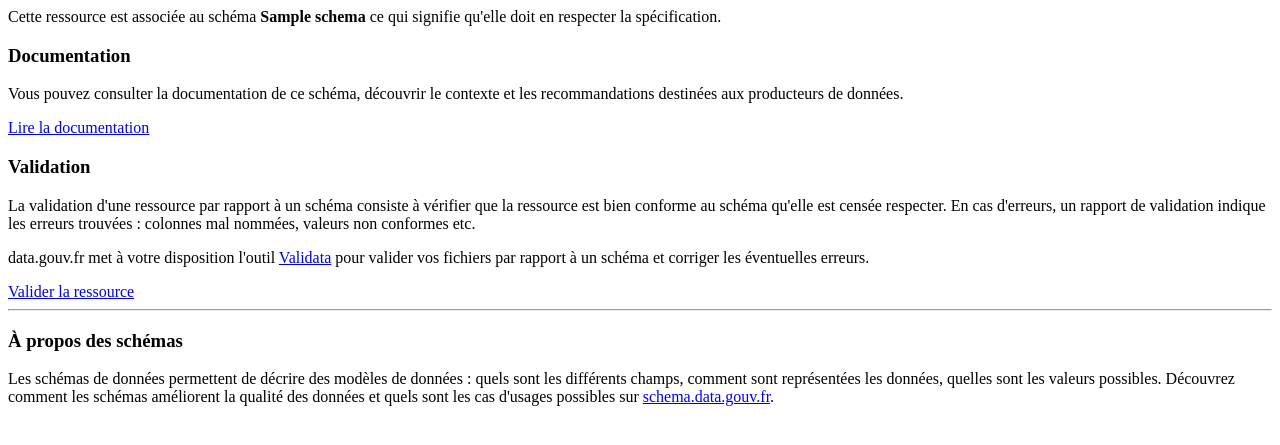
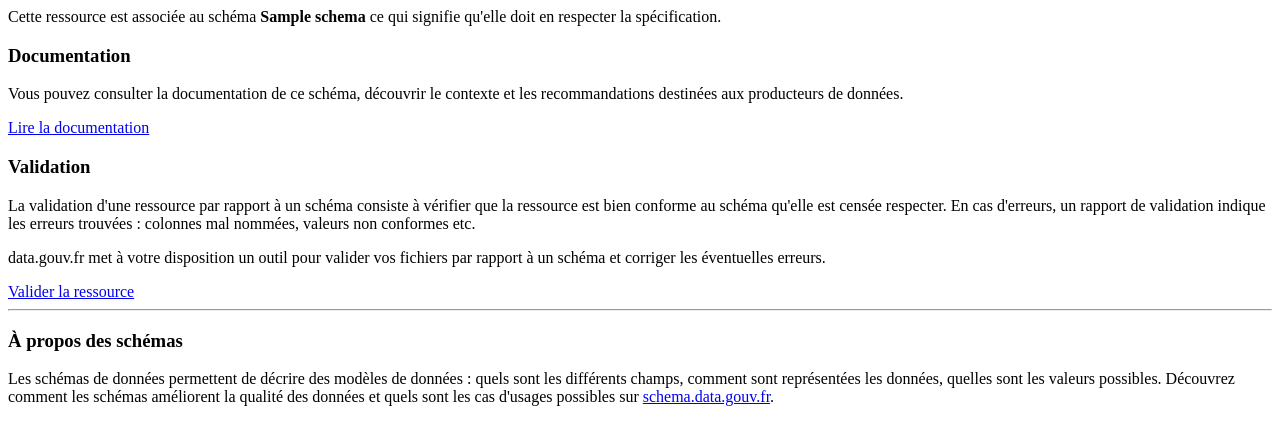
Before and after one commit to etalab/udata-schema-gouvfr, a Python web app: template udata_schema_gouvfr/templates/modal.html in a window 1280 px wide. Shown: the top 445 px of the page. Run offline with Jinja, Linux system fonts and the light colour scheme; the template is opened without the code that fills it: most values are stand-ins (such as "Sample title", 1, 10 or a date in 2020).

Commit message:
Remove extra link to Validata
Co-authored-by: Alexandre Bulté <alexandre.bulte@data.gouv.fr>

```diff
--- a/udata_schema_gouvfr/templates/modal.html
+++ b/udata_schema_gouvfr/templates/modal.html
@@ -36,7 +36,7 @@
       </div>
 
       <p>
-        data.gouv.fr met à votre disposition l'outil <a href="https://validata.etalab.studio">Validata</a> pour valider vos fichiers par rapport à un schéma et corriger les éventuelles erreurs.
+        data.gouv.fr met à votre disposition un outil pour valider vos fichiers par rapport à un schéma et corriger les éventuelles erreurs.
       </p>
 
       <div>
```
